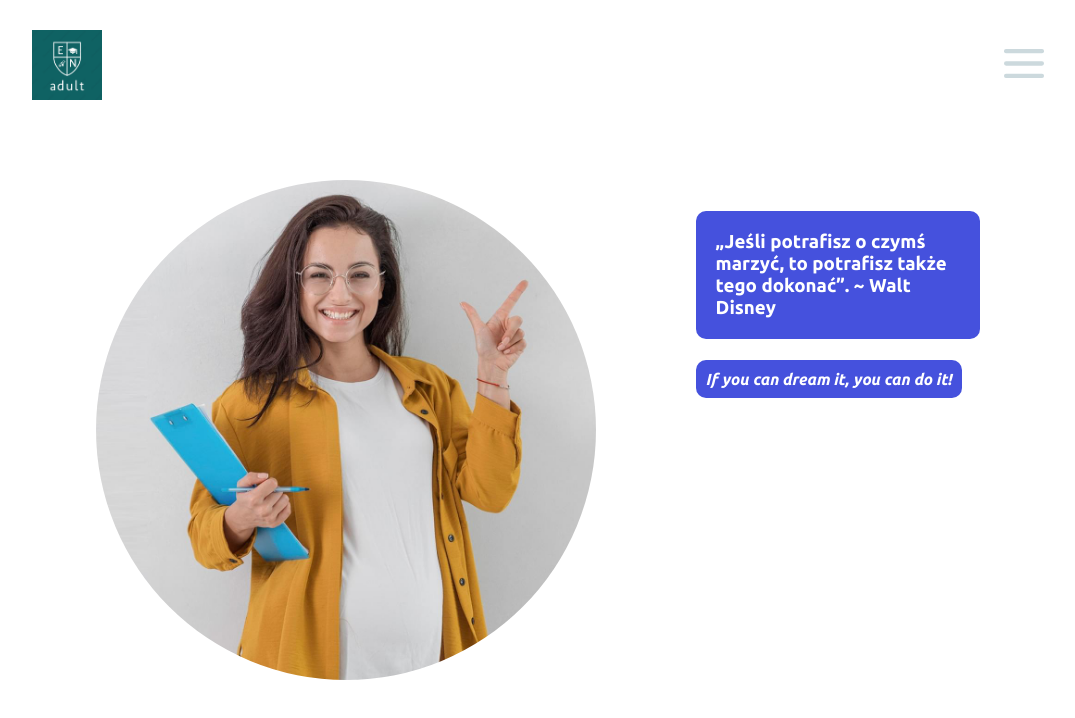
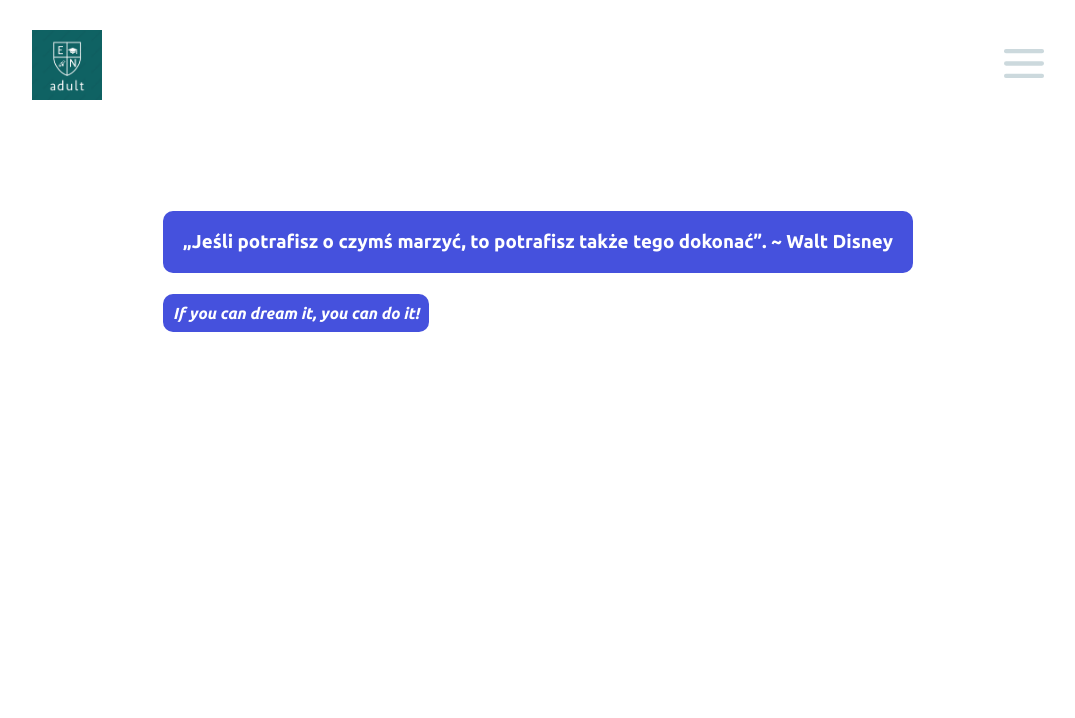
Before and after one commit to arturkurek/adultschool, a React (Create React App) app: page / in a window 1280 px wide. Shown: the top 718 px of the page, without its empty margins (102-1177 px from the left). Built offline with nearby package versions, Linux system fonts and the light colour scheme.

Commit message:
woman removed - test

```diff
--- a/src/views/parts/AboutUs/AboutUs.scss
+++ b/src/views/parts/AboutUs/AboutUs.scss
@@ -24,12 +24,7 @@
         color: white;
     }
 
-    .woman {
-        width: 500px;
-        border-radius: 50%;
-        opacity: 0;
-        animation: fade-in 1s ease-in forwards;
-    }
+
 
     .motto {
         margin: 12px 0;
--- a/src/views/parts/AboutUs/AboutUs.tsx
+++ b/src/views/parts/AboutUs/AboutUs.tsx
@@ -5,7 +5,7 @@
 
 export const AboutUs = () => {
     return <div className='about-us' data-testid="about-us-test-id">
-        <img className="woman" src="/static/images/woman.png" alt="adult students" />
+        {/* <img className="woman" src="/static/images/woman.png" alt="adult students" /> */}
         <div className='motto'>
             <h3>„Jeśli potrafisz o czymś marzyć, to potrafisz także tego dokonać”. ~ Walt Disney</h3>
             <h4><i>If you can dream it, you can do it!</i></h4>
```
